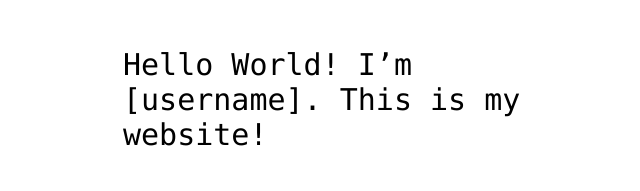
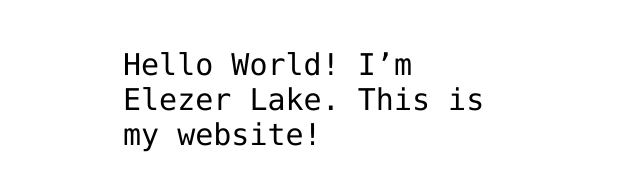
Before and after one commit to zerlake/hello-world, a plain HTML site: page index.html in a window 1280 px wide. Shown: the part 341-532 px from the top of the page, without its empty margins (317-957 px from the left). Drawn offline with Linux system fonts and the light colour scheme.

Commit message:
Update index.html

```diff
--- a/index.html
+++ b/index.html
@@ -12,7 +12,7 @@
 <img src="https://octodex.github.com/images/daftpunktocat-thomas.gif" id="octocat" alt="octocat-gif" />
 
 <!-- Change this code here by copy and pasting your template on line 15 -->
-<p>Hello World! I’m [username]. This is my website!</p>
+<p>Hello World! I’m Elezer Lake. This is my website!</p>
 
 </body>
 </html>
```
